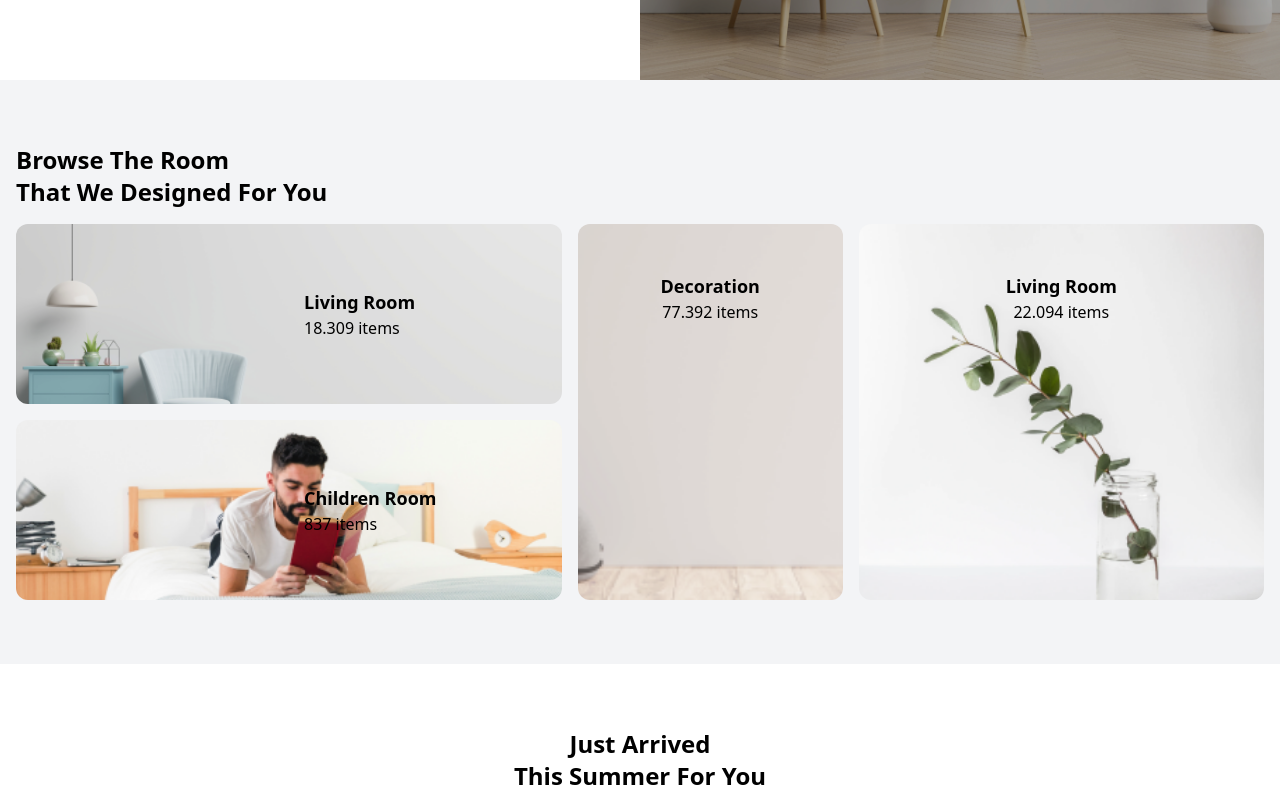
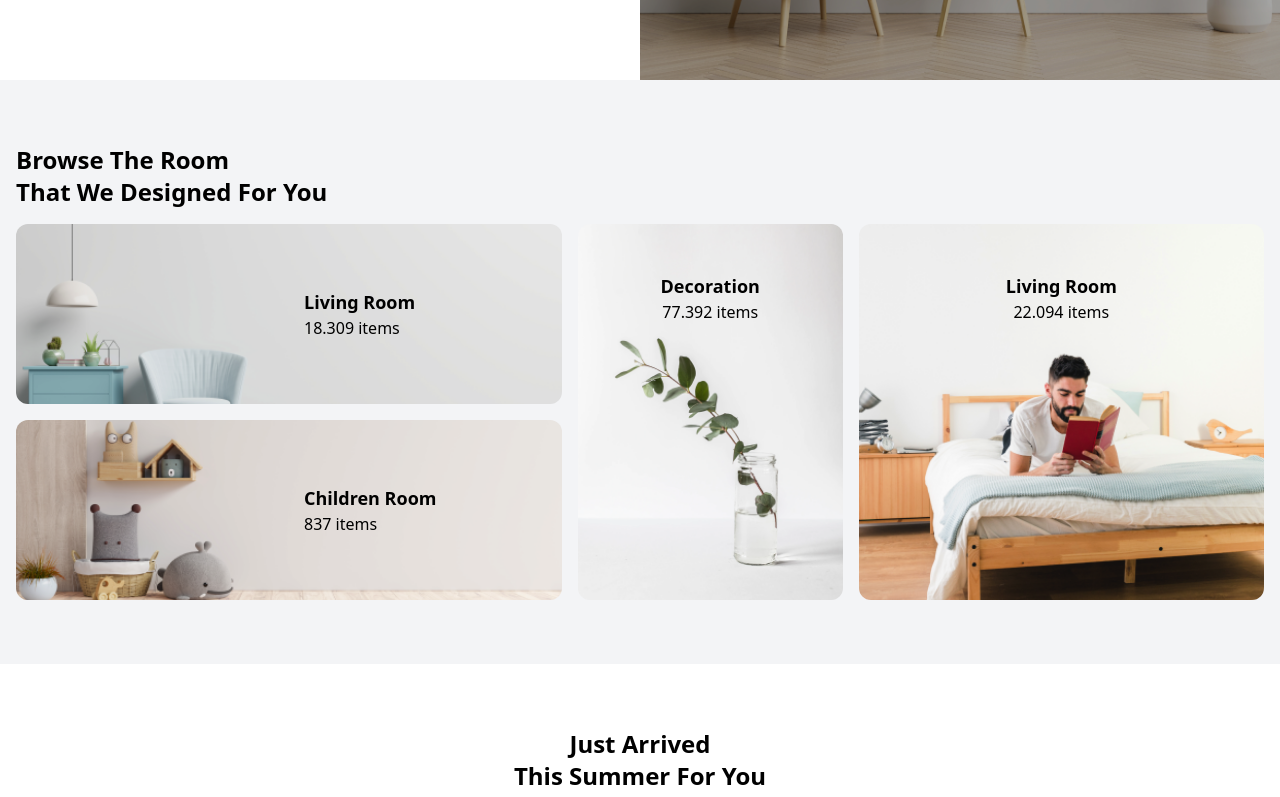
Before and after one commit to khusnulll/luxspace-react, a React (Vite) app: page / in a window 1280 px wide. Shown: the part 447-1244 px from the top of the page. Built offline with nearby package versions, Linux system fonts and the light colour scheme; no server answers.

Commit message:
memperbarui image browseroom

```diff
--- a/src/parts/Homepage/BrowseRoom.jsx
+++ b/src/parts/Homepage/BrowseRoom.jsx
@@ -39,7 +39,7 @@ const BrowseRoom = () => {
           </div>
           <div className="relative col-span-9 row-span-1 md:col-span-2 md:row-span-2 card">
             <div className="card-shadow rounded-xl">
-              <img src="../../assets/images/content/catalog-2.png" alt="" className="w-full h-full object-cover object-center overlay overflow-hidden rounded-xl" />
+              <img src="../../assets/images/content/catalog-3.png" alt="" className="w-full h-full object-cover object-center overlay overflow-hidden rounded-xl" />
             </div>
             <div className="overlay right-0 left-0 top-0 bottom-0 md:bottom-auto flex justify-center md:items-center flex-col pl-48 md:pl-0 pt-0 md:pt-12">
               <h5 className="text-lg font-semibold">Decoration</h5>
@@ -49,7 +49,7 @@ const BrowseRoom = () => {
           </div>
           <div className="relative col-span-9 row-span-1 md:col-span-3 md:row-span-2 card">
             <div className="card-shadow rounded-xl">
-              <img src="../../assets/images/content/catalog-3.png" alt="" className="w-full h-full object-cover object-center overlay overflow-hidden rounded-xl" />
+              <img src="../../assets/images/content/catalog-4.png" alt="" className="w-full h-full object-cover object-center overlay overflow-hidden rounded-xl" />
             </div>
             <div className="overlay right-0 left-0 top-0 bottom-0 md:bottom-auto flex justify-center md:items-center flex-col pl-48 md:pl-0 pt-0 md:pt-12">
               <h5 className="text-lg font-semibold">Living Room</h5>
@@ -59,7 +59,7 @@ const BrowseRoom = () => {
           </div>
           <div className="relative col-span-9 row-span-1 md:col-span-4 card">
             <div className="card-shadow rounded-xl">
-              <img src="../../assets/images/content/catalog-4.png" alt="" className="w-full h-full object-cover object-center overlay overflow-hidden rounded-xl" />
+              <img src="../../assets/images/content/catalog-2.png" alt="" className="w-full h-full object-cover object-center overlay overflow-hidden rounded-xl" />
             </div>
             <div className="overlay left-0 top-0 bottom-0 flex justify-center flex-col pl-48 md:pl-72">
               <h5 className="text-lg font-semibold">Children Room</h5>
```
